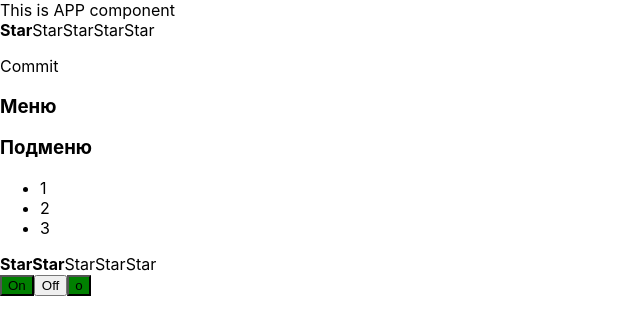
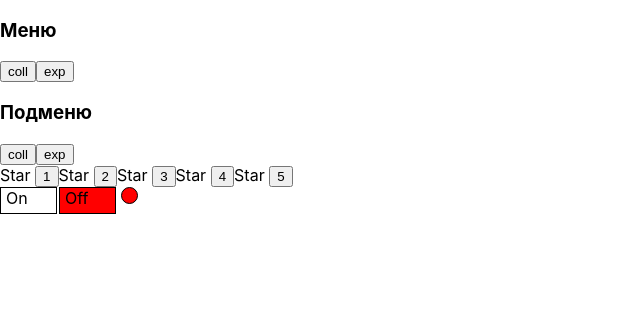
Before and after one commit to Stemmy287/kabzda-kak-podrobno, a React (Create React App) app: page / in a window 1280 px wide. Shown: the top 334 px of the page, without its empty margins (0-640 px from the left). Built offline with nearby package versions, Linux system fonts and the light colour scheme.

Commit message:
lesson-6

```diff
--- a/src/App.tsx
+++ b/src/App.tsx
@@ -1,21 +1,20 @@
 import React from 'react';
-import logo from './logo.svg';
 import './App.css';
-import {Rating} from './components/rating/rating';
-import {Accordion} from './components/accordion/accordion';
+import {UnControlAccordion} from './components/accordion/accordion';
 import {OnOff} from './components/on_off/on_off';
+import {UnControlRating} from "./components/rating/rating";
 
 function App() {
     console.log('App rendering');
     return (
         <div>
-            <AppTitle/>
-            <Rating value={1}/>
-            <p>Commit</p>
-            <Accordion titleValue={'Меню'} collapsed={true}/>
-            <Accordion titleValue={'Подменю'} collapsed={false}/>
-            <Rating value={2}/>
-            <OnOff color={true}></OnOff>
+            {/*<AppTitle/>
+
+            <p>Commit</p>*/}
+            <UnControlAccordion titleValue={'Меню'}/>
+            <UnControlAccordion titleValue={'Подменю'}/>
+            <UnControlRating/>
+            <OnOff/>
         </div>
     );
 }
--- a/src/components/accordion/accordion.tsx
+++ b/src/components/accordion/accordion.tsx
@@ -1,13 +1,19 @@
+import {useState} from "react";
+
 type AccordionPropsType = {
     titleValue: string;
-    collapsed: boolean;
 }
 
-export function Accordion(props: AccordionPropsType) {
+export function UnControlAccordion(props: AccordionPropsType) {
     console.log('Accordion rendering');
+
+    let [collapsed, setCollapsed] = useState(false)
+
     return <div>
         <AccordionTitle title={props.titleValue}/>
-        {!props.collapsed && <AccordionBody/>}
+        <button onClick={() => {setCollapsed(true)}}>coll</button>
+        <button onClick={() => {setCollapsed(false)}}>exp</button>
+        {collapsed && <AccordionBody/>}
     </div>;
 
 }
--- a/src/components/on_off/on_off.tsx
+++ b/src/components/on_off/on_off.tsx
@@ -1,34 +1,44 @@
-import {buildTimeValue} from '@testing-library/user-event/dist/utils';
-
-type OnOffTypeProps = {
-    color: boolean
-}
+import {useState} from "react";
 
 
-const OnOffStyleGreen = {
-    background: 'green'
-}
 
-const OnOffStyleRed = {
-    background: 'Red'
-}
+export const OnOff = () => {
+
+    let [clickOn, setClickOn] = useState(false)
+
+    const onStyle = {
+        width: '50px',
+        height: '25px',
+        border: '1px solid black',
+        display: 'inline-block',
+        paddingLeft: '5px',
+        backgroundColor: clickOn ? 'green' : 'white'
+    }
+    const offStyle = {
+        width: '50px',
+        height: '25px',
+        border: '1px solid black',
+        display: 'inline-block',
+        marginLeft: '2px',
+        paddingLeft: '5px',
+        backgroundColor: !clickOn ? 'red' : 'white'
+    }
+    const indicatorStyle = {
+        width: '15px',
+        height: '15px',
+        borderRadius: '10px',
+        border: '1px solid black',
+        display: 'inline-block',
+        marginLeft: '5px',
+        backgroundColor: clickOn ? 'green' : 'red'
+    }
 
 
-export const OnOff = (props: OnOffTypeProps) => {
-    if (props.color) {
-        return (
-        <span>
-            <button style={OnOffStyleGreen} >On</button>
-            <button>Off</button>
-            <button style={OnOffStyleGreen}>o</button>
-        </span>
-        )
-    }
     return (
-        <span>
-            <button>On</button>
-            <button style={OnOffStyleRed}>Off</button>
-            <button style={OnOffStyleRed}>o</button>
-        </span>
+        <div>
+            <div style={onStyle} onClick={() => {setClickOn(true)}}>On</div>
+            <div style={offStyle} onClick={() => {setClickOn(false)}}>Off</div>
+            <div style={indicatorStyle}></div>
+        </div>
     )
 }
--- a/src/components/rating/rating.tsx
+++ b/src/components/rating/rating.tsx
@@ -1,15 +1,19 @@
-type RatingTypeProps = {
-    value: number
-}
+import {useState} from "react";
 
-export function Rating(props: RatingTypeProps) {
+
+
+export function UnControlRating() {
     console.log('Rating rendering');
+
+    let [ratingStar, setRatingStar] = useState(0)
+
     return <div>
-        <Star selected={props.value > 0}/>
-        <Star selected={props.value > 1}/>
-        <Star selected={props.value > 2}/>
-        <Star selected={props.value > 3}/>
-        <Star selected={props.value > 4}/>
+        <Star selected={ratingStar > 0}/> <button onClick={() => {setRatingStar(1)}}>1</button>
+        <Star selected={ratingStar > 1}/> <button onClick={() => {setRatingStar(2)}}>2</button>
+        <Star selected={ratingStar > 2}/> <button onClick={() => {setRatingStar(3)}}>3</button>
+        <Star selected={ratingStar > 3}/> <button onClick={() => {setRatingStar(4)}}>4</button>
+        <Star selected={ratingStar > 4}/> <button onClick={() => {setRatingStar(5)}}>5</button>
+
     </div>;
 }
 
```
